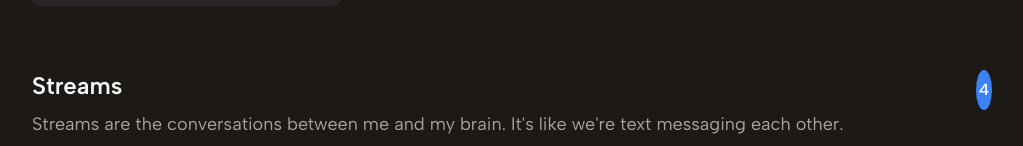
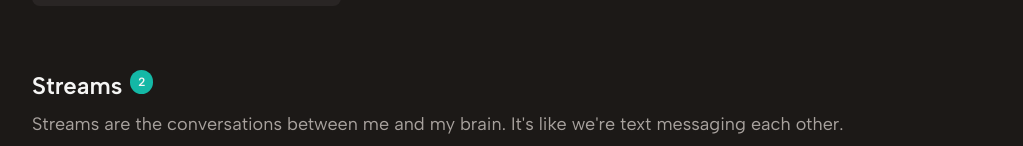
Before and after one commit to zalodias/zalo, a Next.js app: page / in a window 1280 px wide. Shown: the part 654-800 px from the top of the page, without its empty margins (128-1151 px from the left). Built offline with nearby package versions, Linux system fonts and the light colour scheme.

Commit message:
🎨 Update index page UI

```diff
--- a/pages/index.js
+++ b/pages/index.js
@@ -9,6 +9,7 @@ import {
   DribbbleLogo,
   At,
 } from "phosphor-react";
+import BadgeCounter from "../components/BadgeCounter";
 import Card from "../components/Card";
 import CardGrid from "../components/CardGrid";
 import IconSocial from "../components/IconSocial";
@@ -67,11 +68,9 @@ const Home = () => {
       </section>
       <section className="flex flex-col gap-4">
         <header className="flex flex-col gap-2">
-          <div className="relative">
+          <div className="flex items-start gap-2">
             <h1 className="text-2xl text-stone-100 font-semibold">Streams</h1>
-            <div className="absolute top-0 right-0 w-4  bg-blue-500 text-stone-100 font-semibold p-2 rounded-[50%] inline-flex justify-center items-center">
-              4
-            </div>
+            <BadgeCounter number="2" />
           </div>
           <h4 className="text-lg">
             Streams are the conversations between me and my brain. It's like
```
